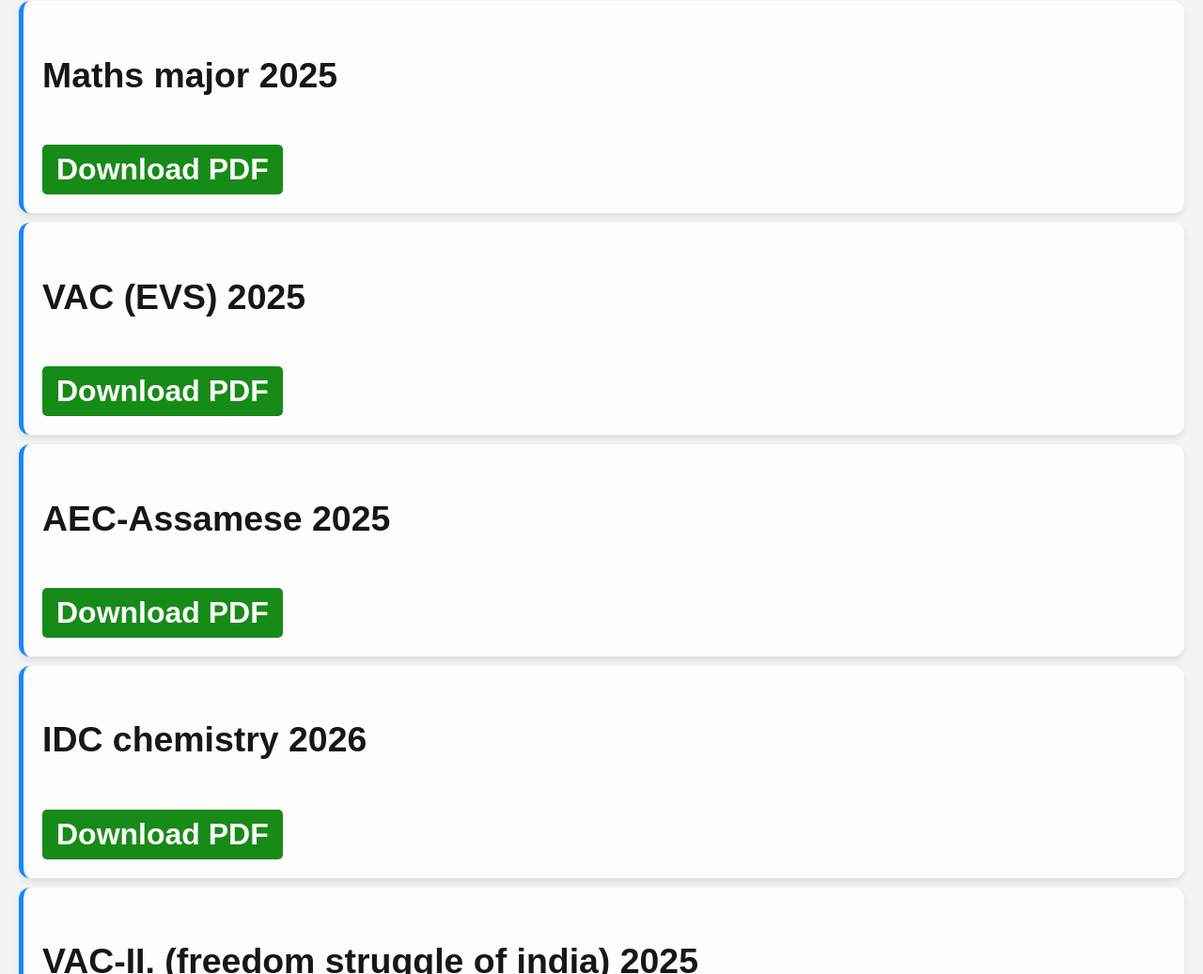
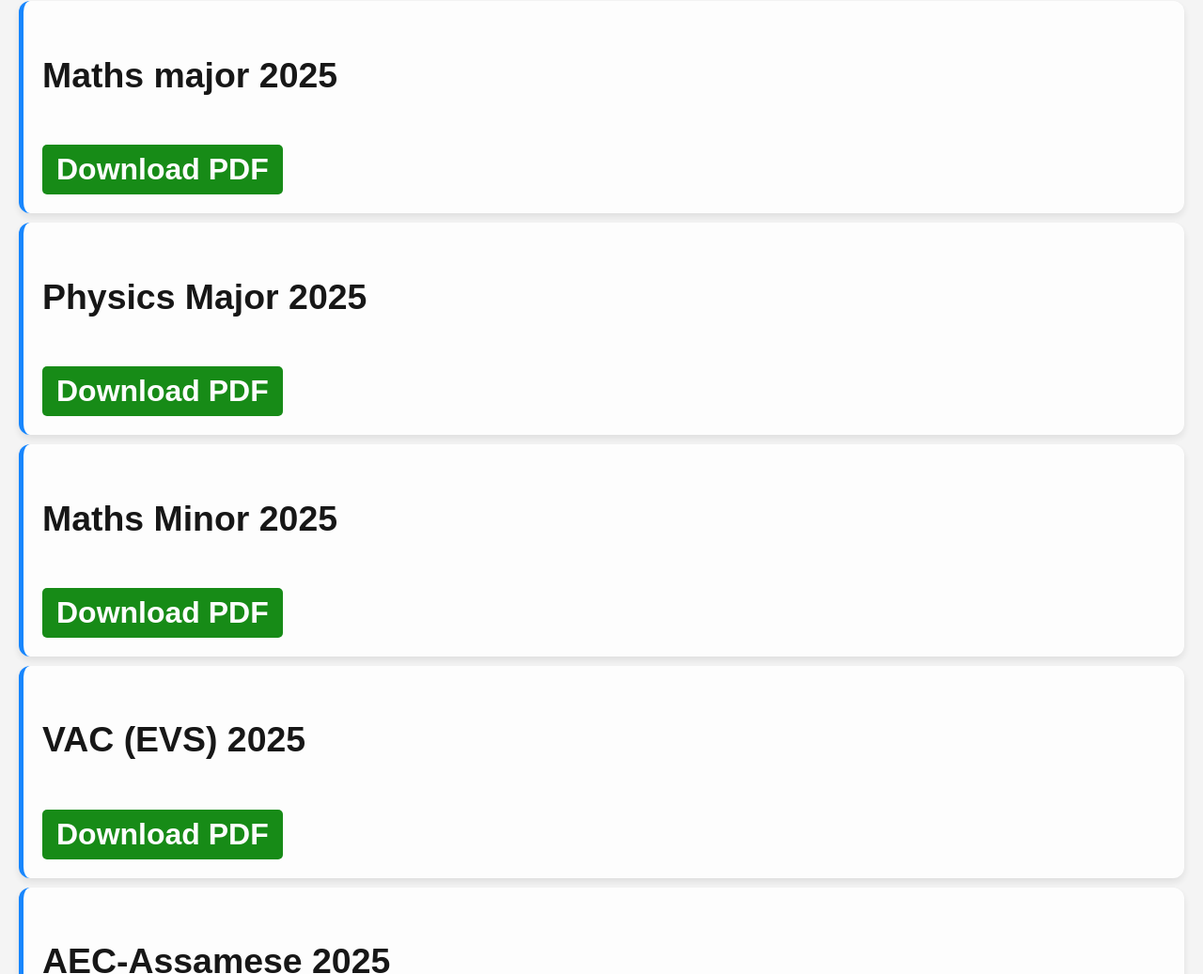
Before and after one commit to shiraj600mamood-a11/bs2sem-question-papers, a plain HTML site: page index.html in a window 1280 px wide. Shown: the part 2344-3381 px from the top of the page at 94% size. Drawn offline with Linux system fonts and the light colour scheme.

Commit message:
Update index.html

```diff
--- a/index.html
+++ b/index.html
@@ -207,6 +207,14 @@ footer{
         <h3>Maths major 2025</h3>
         <a href="Maths (major) question paper 2025.pdf"  class="download">Download PDF</a>
     </div>
+<div class="paper">
+        <h3>Physics Major 2025</h3>
+        <a href="2nd-Sem-PHY-Major 2025_compressed.pdf" class="download">Download PDF</a>
+</div>
+     <div class="paper">
+        <h3>Maths Minor 2025</h3>
+        <a href="2nd-Sem-Maths-Minor - 2025_compressed.pdf" class="download">Download PDF</a>
+</div>
 
     <div class="paper">
         <h3>VAC (EVS) 2025</h3>
```
